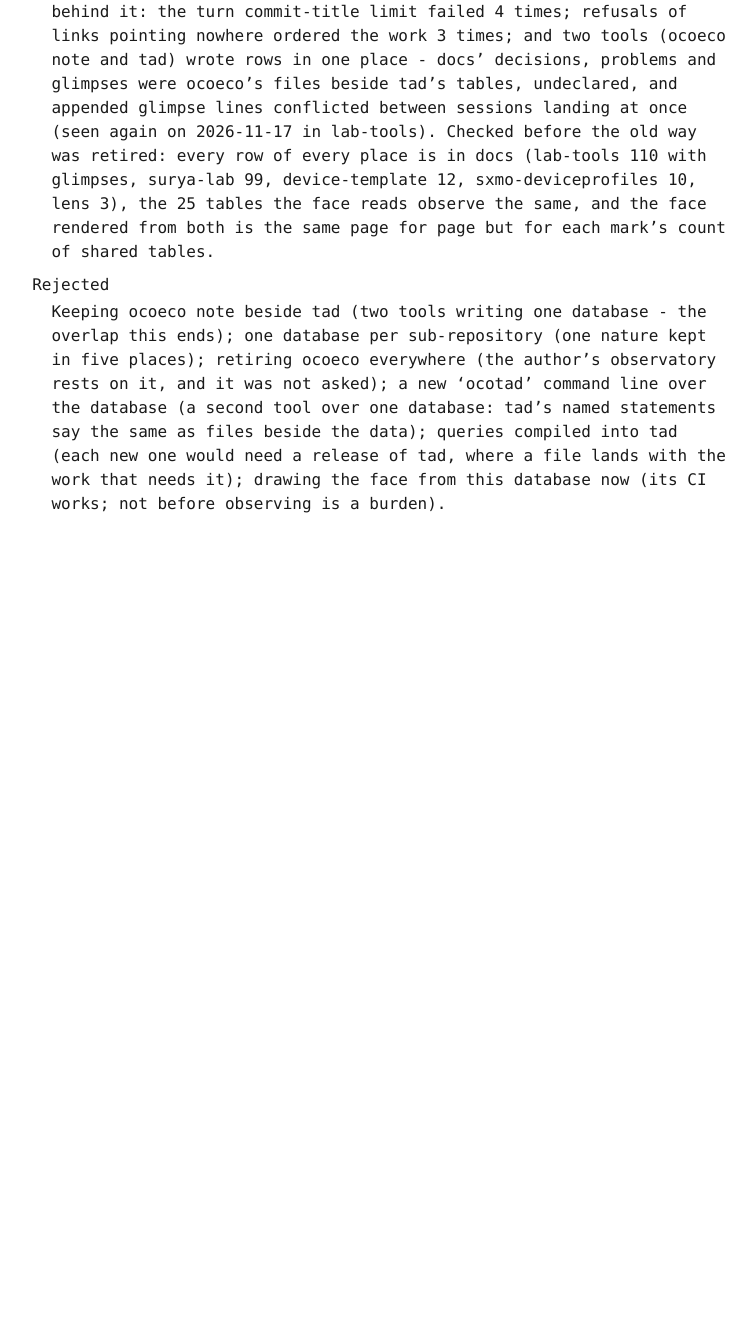
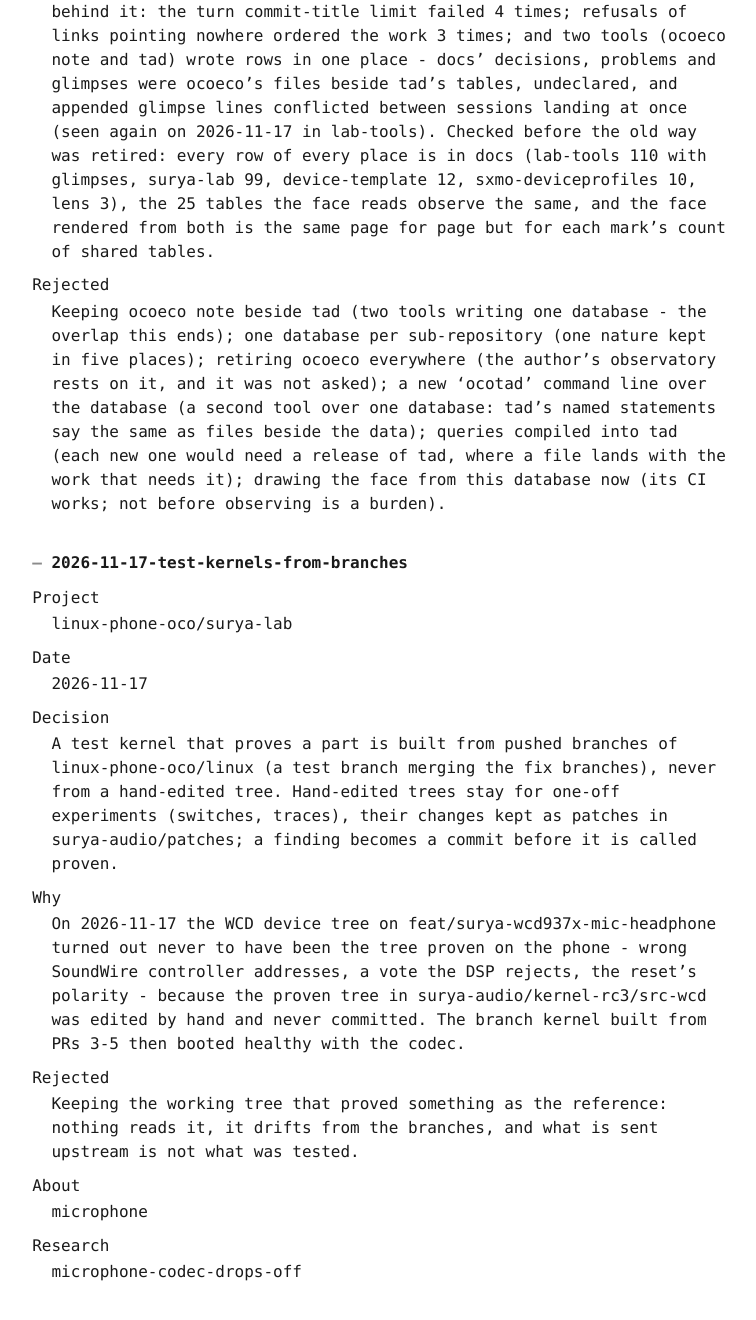
Before and after one commit to linux-phone-oco/docs, a Jekyll site: the page built from docs/decisions.md, in a window 1280 px wide and 1400 px high, scrolled down 21200 px. Shown: the top 1320 px of the window, without its empty margins (261-1017 px from the left). Built offline with Jekyll 4.4.1, drawn with Linux system fonts in a browser that asks for light colours; our own code applies the rules of GitHub Pages for plain Markdown files; before the commit the page ends 21832 px from its top, so only the background shows below that.

Commit message:
docs: Decision (surya-lab): test kernels that prove a part are built from pushed branches (#120)
Co-authored-by: bring-up <agent@creation-guidelines>

```diff
--- a/docs/decisions.md
+++ b/docs/decisions.md
@@ -658,3 +658,28 @@ Why
 
 Rejected
 : Keeping ocoeco note beside tad (two tools writing one database - the overlap this ends); one database per sub-repository (one nature kept in five places); retiring ocoeco everywhere (the author's observatory rests on it, and it was not asked); a new 'ocotad' command line over the database (a second tool over one database: tad's named statements say the same as files beside the data); queries compiled into tad (each new one would need a release of tad, where a file lands with the work that needs it); drawing the face from this database now (its CI works; not before observing is a burden).
+
+
+<a id="2026-11-17-test-kernels-from-branches"></a>
+### 2026-11-17-test-kernels-from-branches
+
+Project
+: linux-phone-oco/surya-lab
+
+Date
+: 2026-11-17
+
+Decision
+: A test kernel that proves a part is built from pushed branches of linux-phone-oco/linux (a test branch merging the fix branches), never from a hand-edited tree. Hand-edited trees stay for one-off experiments (switches, traces), their changes kept as patches in surya-audio/patches; a finding becomes a commit before it is called proven.
+
+Why
+: On 2026-11-17 the WCD device tree on feat/surya-wcd937x-mic-headphone turned out never to have been the tree proven on the phone - wrong SoundWire controller addresses, a vote the DSP rejects, the reset's polarity - because the proven tree in surya-audio/kernel-rc3/src-wcd was edited by hand and never committed. The branch kernel built from PRs 3-5 then booted healthy with the codec.
+
+Rejected
+: Keeping the working tree that proved something as the reference: nothing reads it, it drifts from the branches, and what is sent upstream is not what was tested.
+
+About
+: microphone
+
+Research
+: microphone-codec-drops-off
```
Also changed, not shown: data/decisions.json (+1 -0 lines), docs/index.md (+1 -1 lines).
